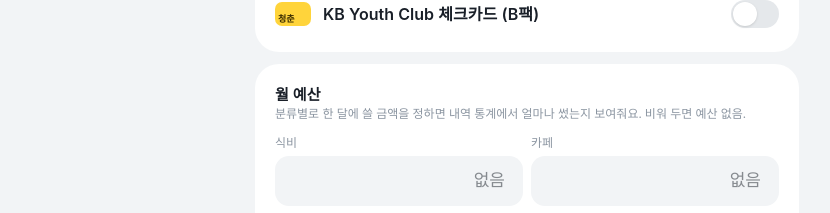
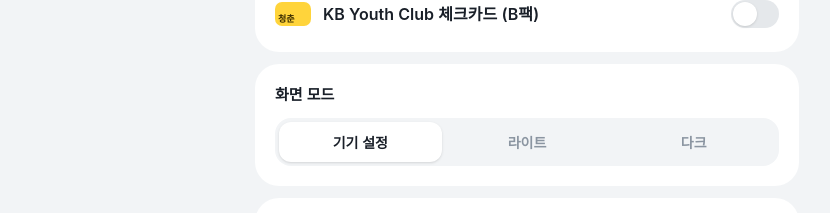
Before and after one commit to tuski0/card-performance, a Next.js app: page /my in a window 1280 px wide. Shown: the part 419-632 px from the top of the page, without its empty margins (113-943 px from the left). Built offline with nearby package versions, Linux system fonts and the light colour scheme; no server answers; the database is empty; a web font is replaced by a local one.

Commit message:
feat: dark mode with a light/dark/system picker

```diff
--- a/app/(tabs)/my/page.tsx
+++ b/app/(tabs)/my/page.tsx
@@ -5,6 +5,7 @@ import { useRouter } from 'next/navigation';
 import { useCallback, useEffect, useMemo, useState } from 'react';
 import AppLink from '@/components/AppLink';
 import BudgetEditor from '@/components/BudgetEditor';
+import ThemePicker from '@/components/ThemePicker';
 import { CardChip, Panel, Screen, TopBar, primaryBtn } from '@/components/ui';
 import { searchCards } from '@/lib/cards/owned';
 import { clearLast4, getMyCards, requestCard, setOwned, type MyCardRow } from '@/lib/data/myCards';
@@ -115,6 +116,8 @@ export default function MyPage() {
 
       <AppLink />
 
+      <ThemePicker />
+
       <BudgetEditor db={db} />
 
       <Panel>
--- a/app/globals.css
+++ b/app/globals.css
@@ -22,6 +22,49 @@
 
 html { color-scheme: light; }
 
+/* Dark palette. `data-theme` is set before paint by the script in app/layout.tsx:
+   "dark" forces it, "light" forces light, no attribute follows the system. */
+@layer base {
+  :root[data-theme="dark"] {
+    color-scheme: dark;
+    --color-page: #17171c;
+    --color-surface: #212128;
+    --color-ink: #ececef;
+    --color-ink-2: #b3b8c1;
+    --color-ink-3: #80868f;
+    --color-line: #2f3038;
+    --color-fill: #2a2b33;
+    --color-brand: #4c97fd;
+    --color-brand-soft: #1b2a42;
+    --color-good: #2ec781;
+    --color-good-soft: #15302a;
+    --color-warn: #f2a43a;
+    --color-warn-soft: #3a2b15;
+    --color-bad: #f8656f;
+    --color-bad-soft: #3a1d23;
+  }
+  @media (prefers-color-scheme: dark) {
+    :root:not([data-theme]) {
+      color-scheme: dark;
+      --color-page: #17171c;
+      --color-surface: #212128;
+      --color-ink: #ececef;
+      --color-ink-2: #b3b8c1;
+      --color-ink-3: #80868f;
+      --color-line: #2f3038;
+      --color-fill: #2a2b33;
+      --color-brand: #4c97fd;
+      --color-brand-soft: #1b2a42;
+      --color-good: #2ec781;
+      --color-good-soft: #15302a;
+      --color-warn: #f2a43a;
+      --color-warn-soft: #3a2b15;
+      --color-bad: #f8656f;
+      --color-bad-soft: #3a1d23;
+    }
+  }
+}
+
 body {
   background: var(--color-page);
   color: var(--color-ink);
@@ -39,4 +82,4 @@ body {
   outline: none;
   border: 2px solid transparent;
 }
-.input:focus { border-color: var(--color-brand); background: #fff; }
+.input:focus { border-color: var(--color-brand); background: var(--color-surface); }
--- a/app/layout.tsx
+++ b/app/layout.tsx
@@ -8,11 +8,24 @@ export const metadata: Metadata = {
   appleWebApp: { capable: true, title: '카드 실적', statusBarStyle: 'default' },
 };
 
-export const viewport: Viewport = { themeColor: '#f2f4f6', width: 'device-width', initialScale: 1 };
+export const viewport: Viewport = {
+  themeColor: [
+    { media: '(prefers-color-scheme: light)', color: '#f2f4f6' },
+    { media: '(prefers-color-scheme: dark)', color: '#17171c' },
+  ],
+  width: 'device-width',
+  initialScale: 1,
+};
+
+/** Runs before first paint so a saved light/dark choice never flashes the other theme. */
+const THEME_SCRIPT = `try{var t=localStorage.getItem('theme');if(t==='light'||t==='dark')document.documentElement.dataset.theme=t}catch(e){}`;
 
 export default function RootLayout({ children }: Readonly<{ children: React.ReactNode }>) {
   return (
-    <html lang="ko">
+    <html lang="ko" suppressHydrationWarning>
+      <head>
+        <script dangerouslySetInnerHTML={{ __html: THEME_SCRIPT }} />
+      </head>
       <body className="antialiased">
         {children}
         <RegisterSW />
--- /dev/null
+++ b/components/ThemePicker.tsx
@@ -0,0 +1,45 @@
+'use client';
+
+import { useEffect, useState } from 'react';
+import { Panel } from '@/components/ui';
+
+type Theme = 'system' | 'light' | 'dark';
+const OPTIONS: { id: Theme; label: string }[] = [
+  { id: 'system', label: '기기 설정' },
+  { id: 'light', label: '라이트' },
+  { id: 'dark', label: '다크' },
+];
+
+/** Saved per device. The pre-paint script in app/layout.tsx applies it on load. */
+function applyTheme(t: Theme) {
+  try {
+    if (t === 'system') localStorage.removeItem('theme');
+    else localStorage.setItem('theme', t);
+  } catch {}
+  if (t === 'system') delete document.documentElement.dataset.theme;
+  else document.documentElement.dataset.theme = t;
+}
+
+export default function ThemePicker() {
+  const [theme, setTheme] = useState<Theme>('system');
+
+  useEffect(() => {
+    const t = document.documentElement.dataset.theme;
+    setTheme(t === 'light' || t === 'dark' ? t : 'system');
+  }, []);
+
+  return (
+    <Panel className="flex flex-col gap-3">
+      <h2 className="text-[15px] font-semibold">화면 모드</h2>
+      <div className="grid grid-cols-3 gap-1 rounded-2xl bg-fill p-1" role="radiogroup" aria-label="화면 모드">
+        {OPTIONS.map((o) => (
+          <button key={o.id} role="radio" aria-checked={theme === o.id}
+            onClick={() => { applyTheme(o.id); setTheme(o.id); }}
+            className={`h-10 rounded-xl text-[14px] font-semibold transition-colors ${theme === o.id ? 'bg-surface text-ink shadow-sm' : 'text-ink-3'}`}>
+            {o.label}
+          </button>
+        ))}
+      </div>
+    </Panel>
+  );
+}
--- a/components/calendar/MonthView.tsx
+++ b/components/calendar/MonthView.tsx
@@ -11,7 +11,7 @@ export default function MonthView({ month, selected, today, stats, onSelect }: {
     <>
       <div className="mt-5 grid grid-cols-7 text-center text-[12px] font-medium text-ink-3">
         {WEEK_LABELS.map((w, i) => (
-          <span key={w} className={i === 0 ? 'text-[#f9787f]' : i === 6 ? 'text-[#76abf8]' : ''}>{w}</span>
+          <span key={w} className={i === 0 ? 'text-bad/70' : i === 6 ? 'text-brand/70' : ''}>{w}</span>
         ))}
       </div>
       <div className="mt-1 grid grid-cols-7">
@@ -22,7 +22,7 @@ export default function MonthView({ month, selected, today, stats, onSelect }: {
           const isSel = key === selected;
           const isToday = key === today;
           const wd = (firstWeekday + i) % 7;
-          const numColor = isSel ? 'text-white' : isToday ? 'text-brand' : wd === 0 ? 'text-[#f04452]' : wd === 6 ? 'text-[#3182f6]/80' : 'text-ink';
+          const numColor = isSel ? 'text-white' : isToday ? 'text-brand' : wd === 0 ? 'text-bad' : wd === 6 ? 'text-brand/80' : 'text-ink';
           return (
             <button
               key={key}
--- a/components/calendar/WeekView.tsx
+++ b/components/calendar/WeekView.tsx
@@ -15,7 +15,7 @@ export default function WeekView({ selected, today, stats, onSelect }: {
         const isToday = key === today;
         const outside = key.slice(0, 7) !== selMonth;
         const day = Number(key.slice(8));
-        const color = isSel ? 'text-white' : isToday ? 'text-brand' : i === 0 ? 'text-[#f04452]' : i === 6 ? 'text-[#3182f6]/80' : 'text-ink';
+        const color = isSel ? 'text-white' : isToday ? 'text-brand' : i === 0 ? 'text-bad' : i === 6 ? 'text-brand/80' : 'text-ink';
         return (
           <button
             key={key}
```
